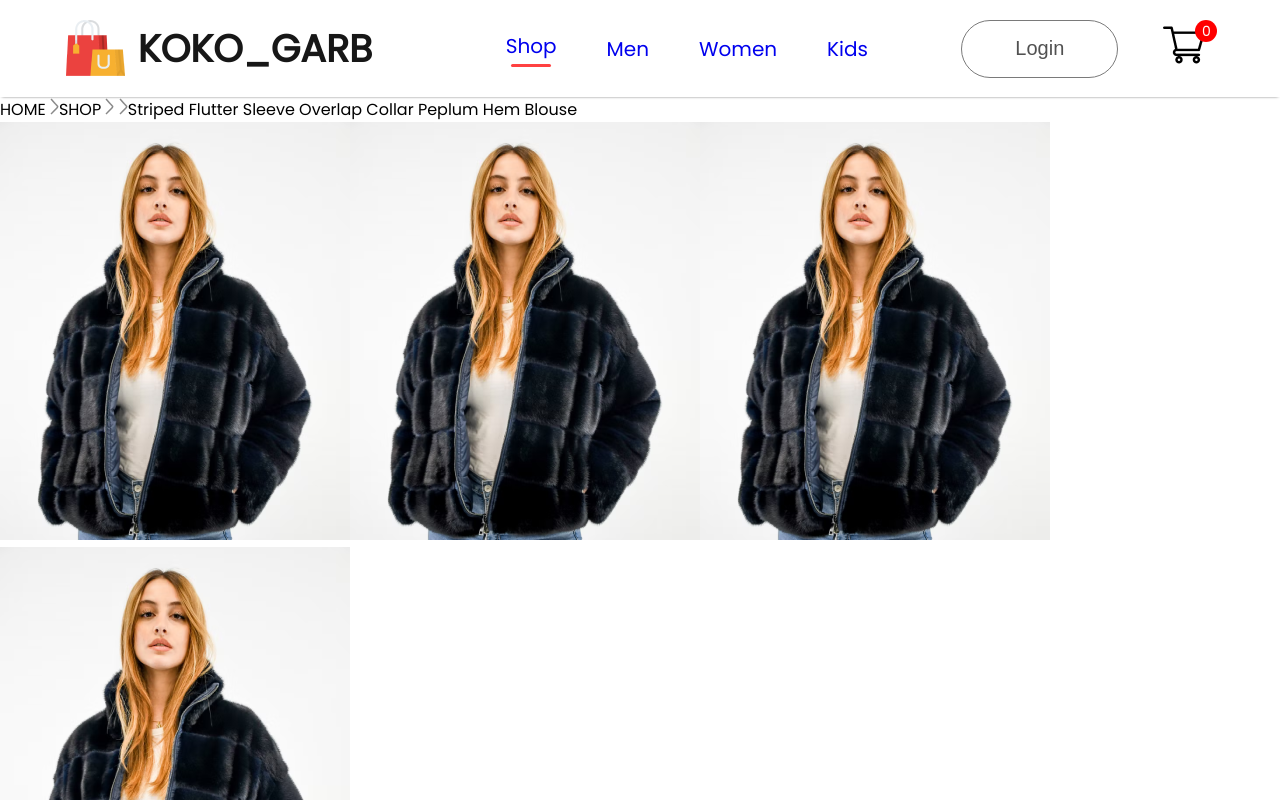
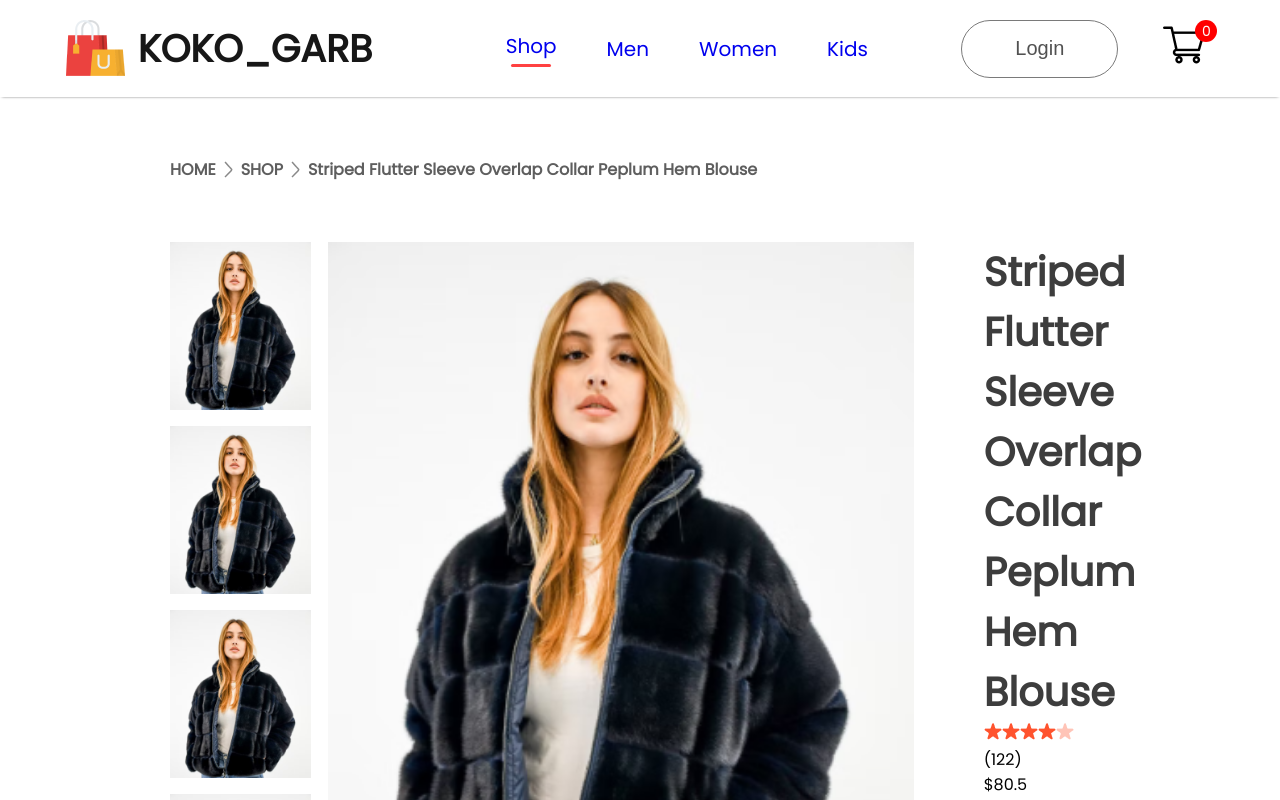
Before and after one commit to Jejeet/KokoBiz, a React (Create React App) app in the folder frontend/: page /product/1 in a window 1280 px wide. Shown: the top 800 px of the page. Built offline with nearby package versions, Linux system fonts and the light colour scheme; a web font is replaced by a local one.

Commit message:
Each productdiplay style

```diff
--- a/frontend/src/Components/Breadcrum/Breadcrum.css
+++ b/frontend/src/Components/Breadcrum/Breadcrum.css
@@ -0,0 +1,10 @@
+.breadcrum{
+    display: flex;
+    align-items:center ;
+    gap: 8px;
+    color: #5e5e5e;
+    font-size: 16px;
+    font-weight:600;
+    margin:60px 170px ;
+    text-transform: capitalize;
+}
--- a/frontend/src/Components/Breadcrum/Breadcrum.jsx
+++ b/frontend/src/Components/Breadcrum/Breadcrum.jsx
@@ -6,7 +6,7 @@ const Breadcrum = (props) => {
   return (
     <div className='breadcrum'>
         HOME <img src={arrow_icon} alt="" />
-         SHOP <img src={arrow_icon} alt="" />
+         SHOP
          {product.categorey} <img src={arrow_icon} alt="" />{product.name}
     </div>
   )
--- a/frontend/src/Components/Product display/ProductDisplay.css
+++ b/frontend/src/Components/Product display/ProductDisplay.css
@@ -0,0 +1,30 @@
+.productdisplay{
+    display: flex;
+    margin:0px 170px ;
+}
+.productdiplay-left{
+    display: flex;
+    gap: 17px;
+}
+.productdisplay-img-list{
+    display: flex;
+    flex-direction: column;
+    gap: 16px;
+}
+.productdisplay-img-list img{
+    height: 168px;
+}
+.productdisplay-main-img{
+    width: 586px;
+    height: 700px;
+}
+.producdisplay-right{
+    margin: 0px 70px;
+    display:flex ;
+    flex-direction:column ;
+}
+.producdisplay-right h1{
+    color: #3d3d3d;
+    font-size: 40px;
+    font-weight: 700;
+}
```
